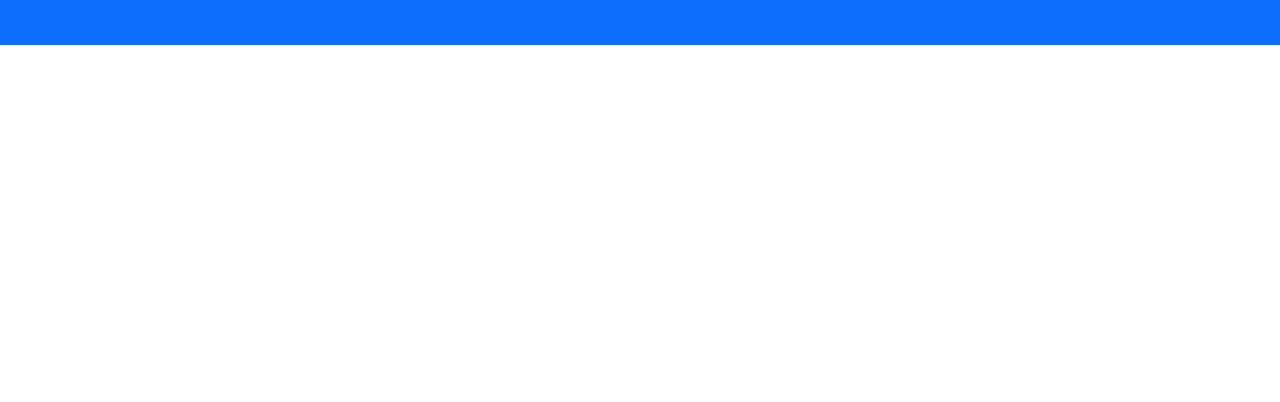
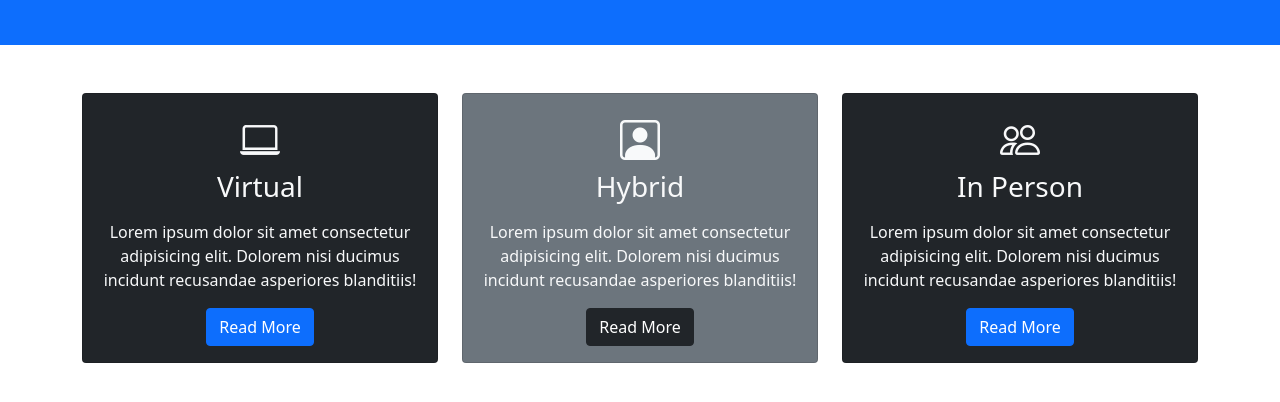
Before and after one commit to Paresh-Wadhwani/Frontend_Bootcamp, a plain HTML site: page index.html in a window 1280 px wide. Shown: the part 580-982 px from the top of the page. Before the commit the page ends 800 px from the top, so only its background shows below. Drawn offline with nearby package versions, Linux system fonts and the light colour scheme.

Commit message:
:sparkles: Add 'Types of Bootcamp' Section & Modify Favicon
Favicon now looks good on both dark & light browser themes.

```diff
--- a/index.html
+++ b/index.html
@@ -8,9 +8,13 @@
 		<meta http-equiv="X-UA-Compatible" content="IE=edge">
 		<meta name="viewport" content="width=device-width, initial-scale=1.0">
 
-		<link rel="stylesheet" href="https://cdn.jsdelivr.net/npm/bootstrap@5.0.2/dist/css/bootstrap.min.css"
+		<link rel="stylesheet"
+			href="https://cdn.jsdelivr.net/npm/bootstrap@5.0.2/dist/css/bootstrap.min.css"
 			integrity="sha384-EVSTQN3/azprG1Anm3QDgpJLIm9Nao0Yz1ztcQTwFspd3yD65VohhpuuCOmLASjC"
 			crossorigin="anonymous"
+		>
+		<link rel="stylesheet"
+			href="https://cdn.jsdelivr.net/npm/bootstrap-icons@1.3.0/font/bootstrap-icons.css"
 		>
 		<link rel="stylesheet" href="./style.css">
 		<link rel="icon" href="./images/code-alt.svg">
@@ -94,10 +98,92 @@
 					<h2 class="mb-3 mb-md-0">Sign Up for Newsletter</h2>
 
 					<div class="input-group news-input">
+						<input type="text" class="form-control" placeholder="Enter Email">
+						<button class="btn btn-dark btn-lg " type="button" id="button-addon2">Button</button>
+					</div>
 
-						<input type="text" class="form-control" placeholder="Enter Email">
+				</div>
 
-						<button class="btn btn-dark btn-lg " type="button" id="button-addon2">Button</button>
+			</section>
+
+		</header>
+
+		<main>
+
+			<section class="p-5">
+
+				<div class="container">
+
+					<div class="row text-center g-4">
+
+						<div class="col-lg">
+
+							<div class="card bg-dark text-light">
+
+								<div class="card-body">
+
+									<i class="bi-laptop fs-1 mb-3"></i>
+
+									<h3 class="card-title mb-3">Virtual</h3>
+
+									<p class="card-text">
+										Lorem ipsum dolor sit amet consectetur adipisicing elit.
+										Dolorem nisi ducimus incidunt recusandae asperiores blanditiis!
+									</p>
+
+									<a href="#" class="btn btn-primary">Read More</a>
+
+								</div>
+
+							</div>
+
+						</div>
+
+						<div class="col-lg">
+
+							<div class="card bg-secondary text-light">
+
+								<div class="card-body">
+
+									<i class="bi-person-square fs-1 mb-3"></i>
+
+									<h3 class="card-title mb-3">Hybrid</h3>
+
+									<p class="card-text">
+										Lorem ipsum dolor sit amet consectetur adipisicing elit.
+										Dolorem nisi ducimus incidunt recusandae asperiores blanditiis!
+									</p>
+
+									<a href="#" class="btn btn-dark">Read More</a>
+
+								</div>
+
+							</div>
+
+						</div>
+
+						<div class="col-lg">
+
+							<div class="card bg-dark text-light">
+
+								<div class="card-body">
+
+									<i class="bi-people fs-1 mb-3"></i>
+
+									<h3 class="card-title mb-3">In Person</h3>
+
+									<p class="card-text">
+										Lorem ipsum dolor sit amet consectetur adipisicing elit.
+										Dolorem nisi ducimus incidunt recusandae asperiores blanditiis!
+									</p>
+
+									<a href="#" class="btn btn-primary">Read More</a>
+
+								</div>
+
+							</div>
+
+						</div>
 
 					</div>
 
@@ -105,7 +191,7 @@
 
 			</section>
 
-		</header>
+		</main>
 
 		<script src="https://cdn.jsdelivr.net/npm/bootstrap@5.0.2/dist/js/bootstrap.bundle.min.js"
 			integrity="sha384-MrcW6ZMFYlzcLA8Nl+NtUVF0sA7MsXsP1UyJoMp4YLEuNSfAP+JcXn/tWtIaxVXM"
```
Also changed, not shown: images/code-alt.svg.
